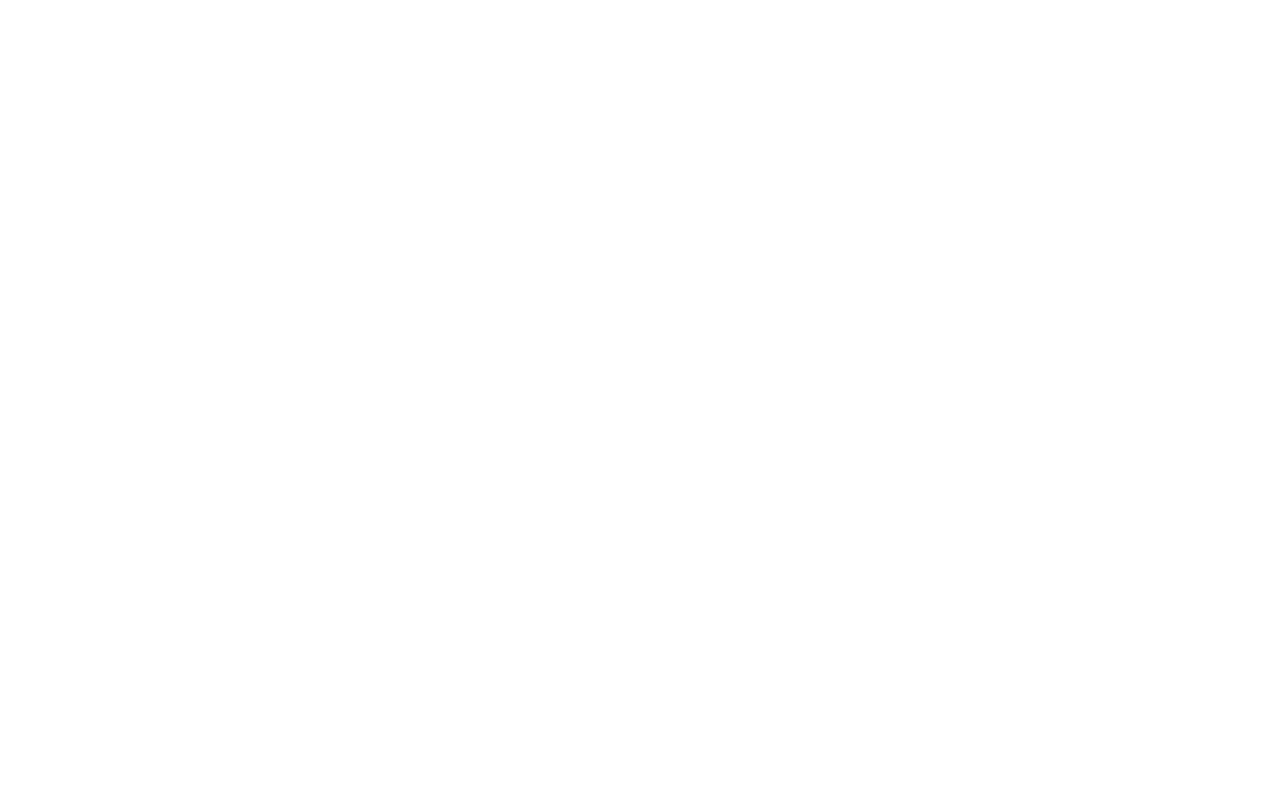
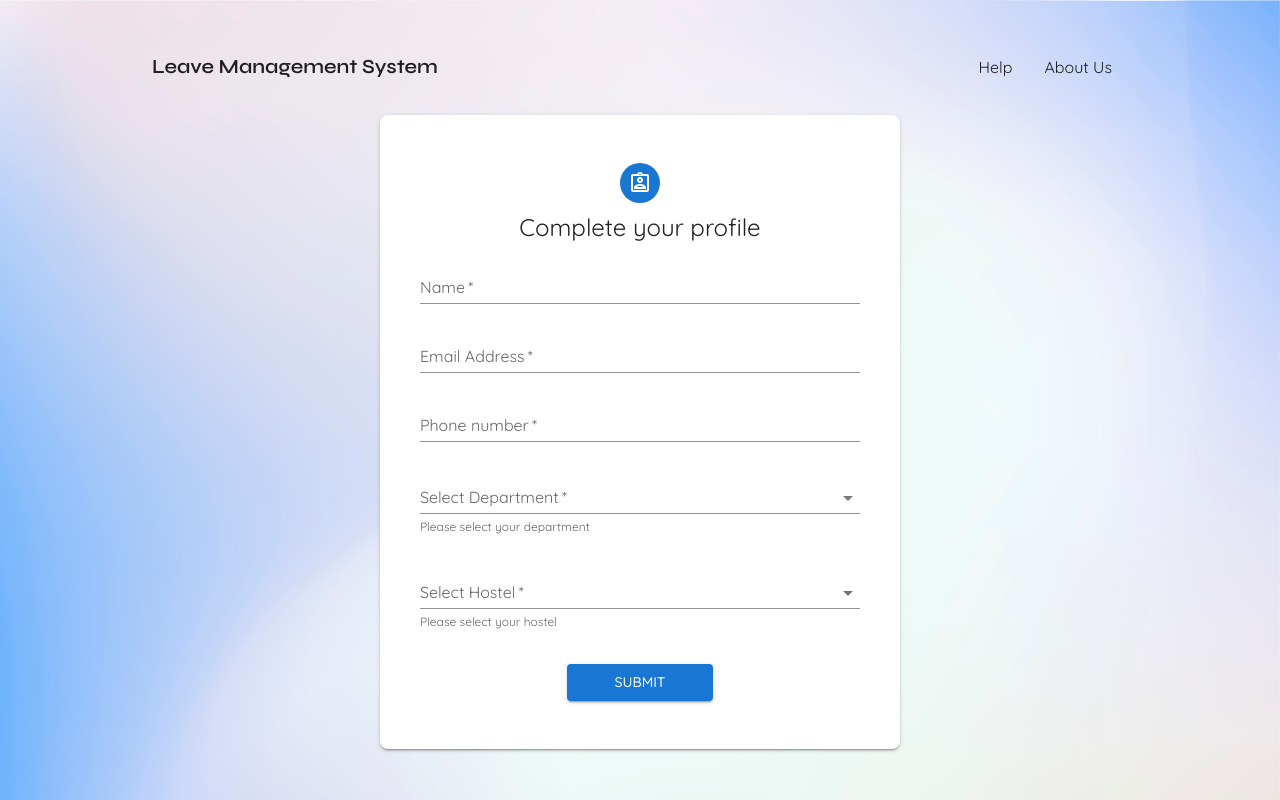
Before and after one commit to dhanmoni/Leave-Management-System, a React (Vite) app in the folder client/: page /create-profile in a window 1280 px wide. Before the commit this address had no page. Built offline with nearby package versions, Linux system fonts and the light colour scheme.

Commit message:
create-profile page added

```diff
--- a/client/src/App.css
+++ b/client/src/App.css
@@ -1,10 +1,17 @@
 * {
   margin:0;
   padding: 0;
+
+}
+
+.landing{
   overflow: hidden;
 }
+.create-profile{
+  overflow-x: hidden;
+}
 
-.landing {
+.landing, .create-profile {
   background-image: url("./assets/mesh3.jpg");
   background-repeat: no-repeat;
   background-size: cover;
--- a/client/src/App.jsx
+++ b/client/src/App.jsx
@@ -4,6 +4,7 @@
 import Dashboard from './pages/Dashbaord'
 import ApplyLeave from './pages/ApplyLeave'
 import './App.css'
+import CreateProfile from './pages/CreateProfile'
 const theme = createTheme({
 
   // typography: {
@@ -33,6 +34,13 @@
       <BrowserRouter>
         <Routes>
           <Route path="/" element={<Landing />}></Route>
+          <Route
+              exact
+              path="/create-profile"
+              element={
+                  <CreateProfile />
+              }
+            />
             <Route
               exact
               path="/dashboard"
--- a/client/src/components/Layout.jsx
+++ b/client/src/components/Layout.jsx
@@ -85,7 +85,7 @@
               } : null}>
                   {item.icon}
                 </ListItemIcon>
-                <ListItemText primary={item.text} />
+                <ListItemText primary={item.text}/>
               </ListItem>
             ))}
           </List>
--- /dev/null
+++ b/client/src/pages/CreateProfile.jsx
@@ -0,0 +1,206 @@
+import React, {useState} from 'react';
+import {Avatar,
+    Button,
+    CssBaseline,
+    TextField,
+    Box,
+    Typography,
+    Container,
+    Card,
+    MenuItem,
+    AppBar, Toolbar
+} from '@mui/material'
+import { AssignmentIndOutlined } from '@mui/icons-material';
+import { useLocation, useNavigate } from 'react-router-dom'
+
+
+export default function CreateProfile() {
+
+    const [hostel, setHostel] = useState("");
+    const [dept, setDept] = useState("");
+
+    const navigate = useNavigate()
+    const depts = [
+        {
+          value: 'Computer Science Engineering',
+          label: 'Computer Science Engineering',
+        },
+        {
+          value: 'Electrical & Telecommunication Engineering',
+          label: 'Electrical & Telecommunication Engineering',
+        },
+        {
+          value: 'Masters of Computer Application',
+          label: 'Masters of Computer Application',
+        },
+        {
+          value: 'Mechanical Engineering',
+          label: 'Mechanical Engineering',
+        },
+      ];
+    const hostels = [
+        {
+            value: 'Hostel 1',
+            label: 'Hostel 1',
+        },
+        {
+            value: 'Hostel 2',
+            label: 'Hostel 2',
+        },
+        {
+            value: 'Hostel 3',
+            label: 'Hostel 3',
+        },
+        {
+            value: 'Hostel 4',
+            label: 'Hostel 4',
+        },
+        {
+            value: 'Hostel 5',
+            label: 'Hostel 5',
+        },
+        {
+            value: 'Hostel 6',
+            label: 'Hostel 6',
+        },
+    ];
+    const handleHostelChange = (event) => {
+        setHostel(event.target.value);
+    };
+    const handleDeptChange = (event) => {
+        setDept(event.target.value);
+    };
+
+    const handleSubmit = (event) => {
+    event.preventDefault();
+    const data = new FormData(event.currentTarget);
+    console.log({
+        data
+    });
+    navigate('/dashboard')
+    };
+
+  return (
+      <Box  className="create-profile"
+            sx={{flexGrow: 1, height:'auto', minHeight: '100vh',
+                display:'flex', alignItems:'center', justifyContent:'center', flexDirection:'column'
+                }}>
+                    <AppBar position="static" color="transparent" elevation={0} >
+        <Toolbar sx={{width: '80%', margin: '0 auto'}}>
+          <Typography variant="h6" component="div" sx={{ flexGrow: 1,fontWeight: 600 }} onClick={() => navigate('/')}>
+            Leave Management System
+          </Typography>
+
+          <MenuItem>
+            <Typography textAlign="center" sx={{ fontWeight: 400 }}>Help</Typography>
+          </MenuItem>
+          <MenuItem>
+            <Typography textAlign="center" sx={{ fontWeight: 400 }}>About Us</Typography>
+          </MenuItem>
+
+        </Toolbar>
+      </AppBar>
+
+      <Container component="main" maxWidth="sm">
+        <CssBaseline />
+        <Card
+          sx={{
+            display: 'flex',
+            flexDirection: 'column',
+            alignItems: 'center',
+            background:'white',
+            padding: 5,
+            borderRadius:2,
+            margin: 2
+          }}
+          elevation={2}
+        >
+          <Avatar sx={{ m: 1, bgcolor: 'primary.main' }}>
+            <AssignmentIndOutlined />
+          </Avatar>
+          <Typography component="h1" variant="h5">
+            Complete your profile
+          </Typography>
+          <Box component="form" onSubmit={handleSubmit}>
+          <TextField
+              variant="standard"
+              size="small"
+              margin="normal"
+              required
+              fullWidth
+              name="name"
+              label="Name"
+              id="name"
+            />
+            <TextField
+              variant="standard"
+              size="small"
+              margin="normal"
+              required
+              fullWidth
+              id="email"
+              label="Email Address"
+              name="email"
+            />
+            <TextField
+              variant="standard"
+              size="small"
+              margin="normal"
+              required
+              fullWidth
+              id="phone"
+              label="Phone number"
+              name="phone"
+            />
+            <TextField
+                id="standard-select-dept"
+                select
+                margin="normal"
+                required
+                fullWidth
+                label="Select Department"
+                value={dept}
+                onChange={handleDeptChange}
+                helperText="Please select your department"
+                variant="standard"
+            >
+            {depts.map((option) => (
+                <MenuItem key={option.value} value={option.value}>
+                {option.label}
+                </MenuItem>
+            ))}
+            </TextField>
+            <TextField
+                id="standard-select-hostel"
+                select
+                margin="normal"
+                required
+                fullWidth
+                label="Select Hostel"
+                value={hostel}
+                onChange={handleHostelChange}
+                helperText="Please select your hostel"
+                variant="standard"
+            >
+            {hostels.map((option) => (
+                <MenuItem key={option.value} value={option.value}>
+                {option.label}
+                </MenuItem>
+            ))}
+            </TextField>
+
+            <Box textAlign='center'>
+                <Button
+                type="submit"
+                variant="contained"
+                sx={{ mt: 3, mb: 1, paddingLeft: 6, paddingRight:6 }}>
+                Submit
+                </Button>
+            </Box>
+          </Box>
+        </Card>
+      </Container>
+      </Box>
+
+  );
+}
--- a/client/src/pages/Landing.jsx
+++ b/client/src/pages/Landing.jsx
@@ -51,7 +51,7 @@
             color="primary"
             sx={{mt:2, fontWeight: 'bold'}}
             endIcon={<AddOutlined />}
-            onClick={() => navigate('/dashboard')}
+            onClick={() => navigate('/create-profile')}
           >
             Connect Wallet
           </Button>
```
